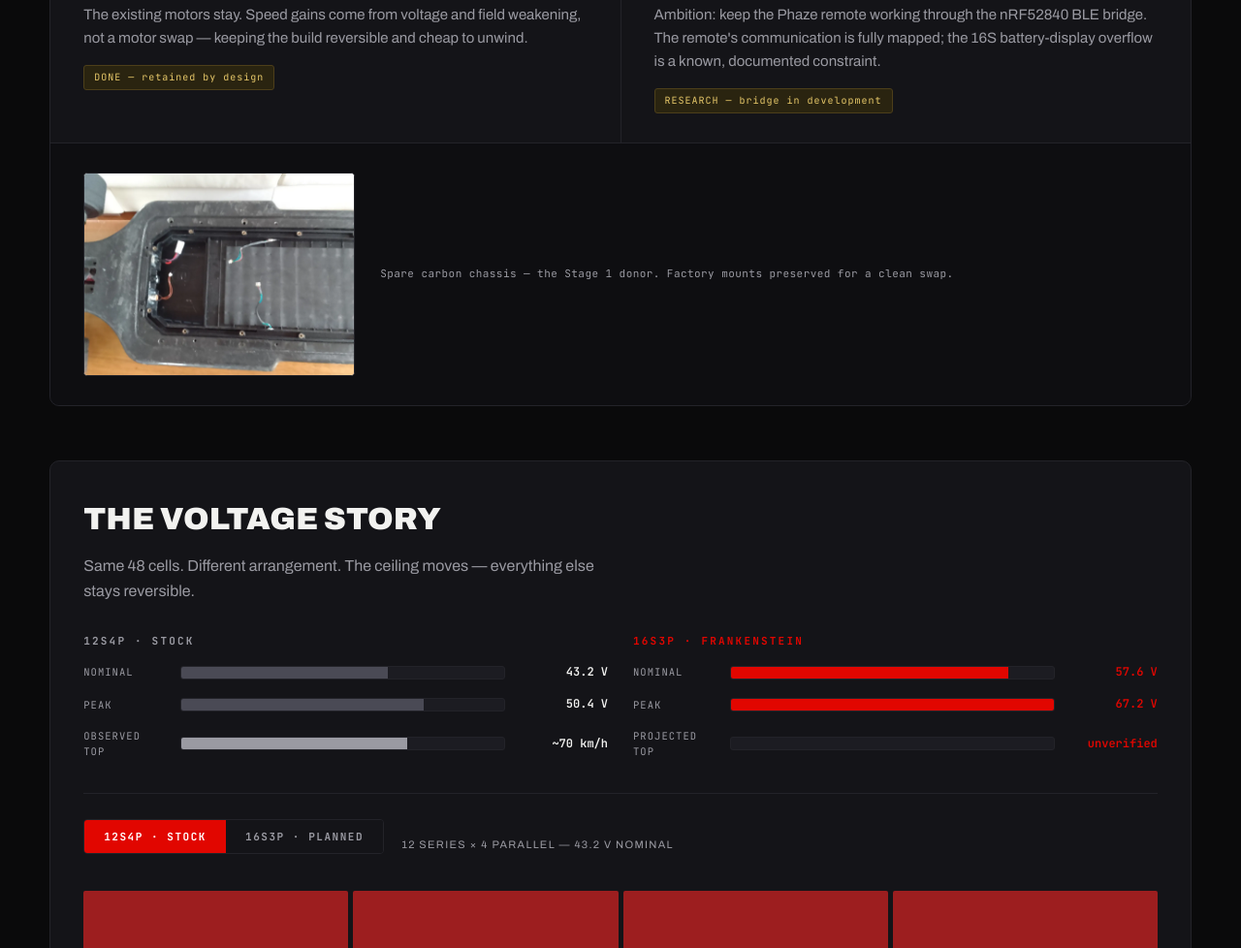
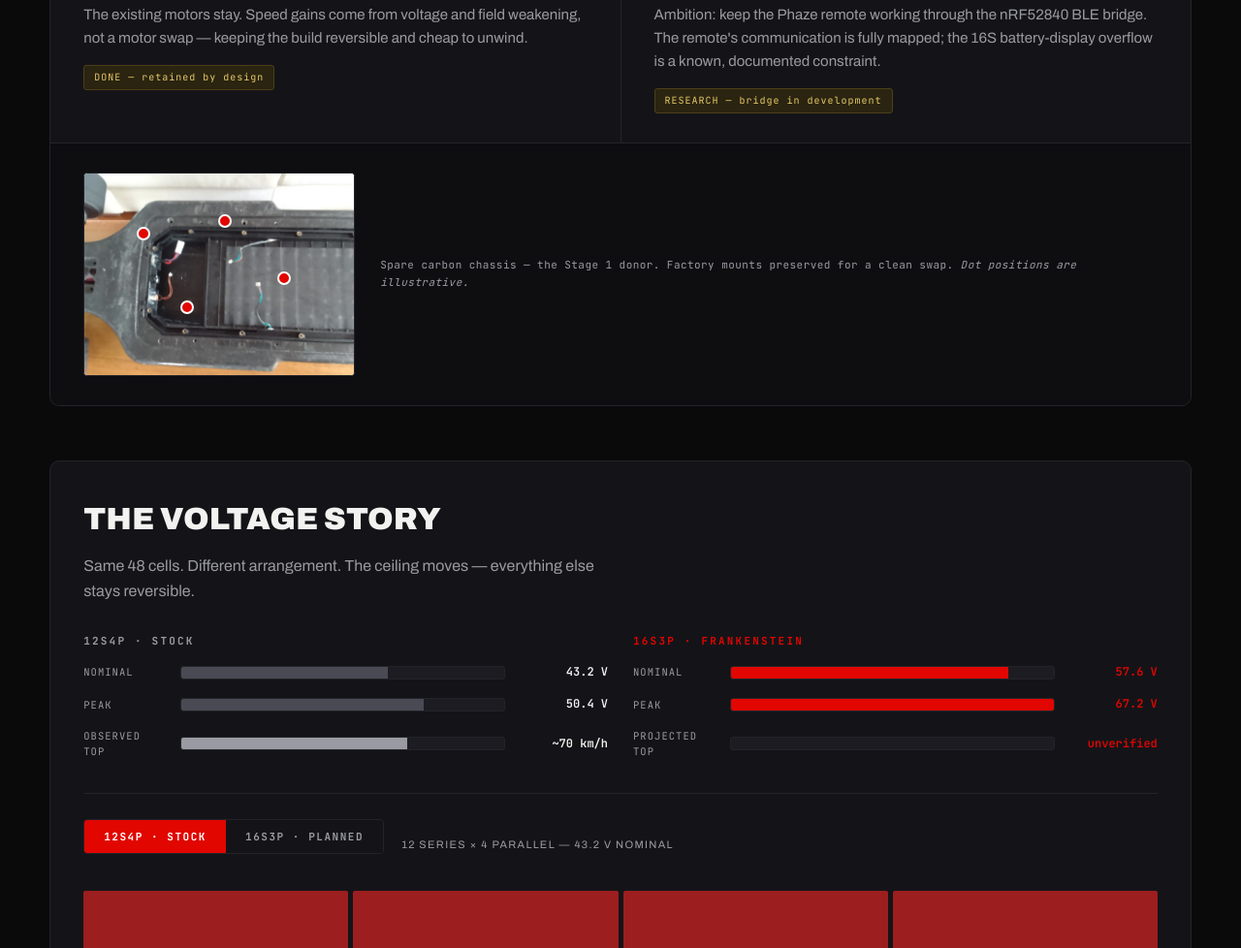
Before and after one commit to Cooooked/project-frankenstein, a plain HTML site: page index.html in a window 1280 px wide. Shown: the part 6572-7550 px from the top of the page at 97% size. Drawn offline with Linux system fonts and the light colour scheme.

Commit message:
Build: annotated hotspots on chassis photo

```diff
--- a/css/style.css
+++ b/css/style.css
@@ -348,3 +348,16 @@ code{font-family:var(--mono);font-size:.88em;background:#1c1c22;padding:.1em .35
 .spec-copy{display:inline-block;margin:14px 0 0;font-family:var(--mono);font-size:10.5px;letter-spacing:.12em;text-transform:uppercase;color:var(--dim);background:transparent;border:1px solid var(--line);border-radius:6px;padding:8px 14px;cursor:pointer;transition:color .15s,border-color .15s}
 .spec-copy:hover{color:var(--ink);border-color:#4a4a52}
 .spec-copy.is-done{color:#4a9e6b;border-color:#2c5a3a}
+
+/* ---------- chassis hotspots ---------- */
+.hotspot-fig{position:relative}
+.hotspot-fig img{display:block;width:100%}
+.hotspot{position:absolute;width:22px;height:22px;margin:-11px 0 0 -11px;padding:0;border:0;background:transparent;cursor:pointer;z-index:2}
+.hotspot i{position:absolute;inset:4px;border-radius:50%;background:var(--red);border:2px solid #fff;box-shadow:0 0 0 4px rgba(225,6,0,.25);animation:hsPulse 2.4s ease-out infinite}
+.hotspot span{position:absolute;left:26px;top:50%;transform:translateY(-50%);white-space:nowrap;background:var(--panel);border:1px solid var(--line);border-radius:6px;padding:7px 11px;font-size:12px;color:var(--ink);opacity:0;pointer-events:none;transition:opacity .18s;box-shadow:0 6px 18px rgba(0,0,0,.5)}
+.hotspot:hover i,.hotspot:focus-visible i{animation:none;box-shadow:0 0 0 7px rgba(225,6,0,.35)}
+.hotspot:hover span,.hotspot:focus-visible span{opacity:1}
+.hotspot:focus-visible{outline:none}
+@keyframes hsPulse{0%{box-shadow:0 0 0 0 rgba(225,6,0,.45)}70%{box-shadow:0 0 0 12px rgba(225,6,0,0)}100%{box-shadow:0 0 0 0 rgba(225,6,0,0)}}
+@media(max-width:640px){.hotspot span{left:auto;right:26px;top:auto;bottom:24px;white-space:normal;width:150px}}
+@media(prefers-reduced-motion:reduce){.hotspot i{animation:none}}
--- a/index.html
+++ b/index.html
@@ -273,8 +273,14 @@
       </article>
     </div>
     <div class="stage__media reveal">
-      <img src="assets/chassis-wiring.webp" alt="Spare chassis interior wiring" loading="lazy">
-      <p class="stage__caption">Spare carbon chassis — the Stage 1 donor. Factory mounts preserved for a clean swap.</p>
+      <div class="hotspot-fig">
+        <img src="assets/chassis-wiring.webp" alt="Spare chassis interior wiring" loading="lazy">
+        <button class="hotspot" style="left:22%;top:30%" type="button" aria-label="Battery tray"><i></i><span>Battery tray — 48 cells, 16S3P layout</span></button>
+        <button class="hotspot" style="left:52%;top:24%" type="button" aria-label="Controller bay"><i></i><span>Controller bay — D100S drops on factory mounts</span></button>
+        <button class="hotspot" style="left:74%;top:52%" type="button" aria-label="Motor mounts"><i></i><span>Motor mounts — dual 6374 retained</span></button>
+        <button class="hotspot" style="left:38%;top:66%" type="button" aria-label="BMS harness"><i></i><span>BMS harness — stock loom preserved</span></button>
+      </div>
+      <p class="stage__caption">Spare carbon chassis — the Stage 1 donor. Factory mounts preserved for a clean swap. <em>Dot positions are illustrative.</em></p>
     </div>
   </div>
 
```
